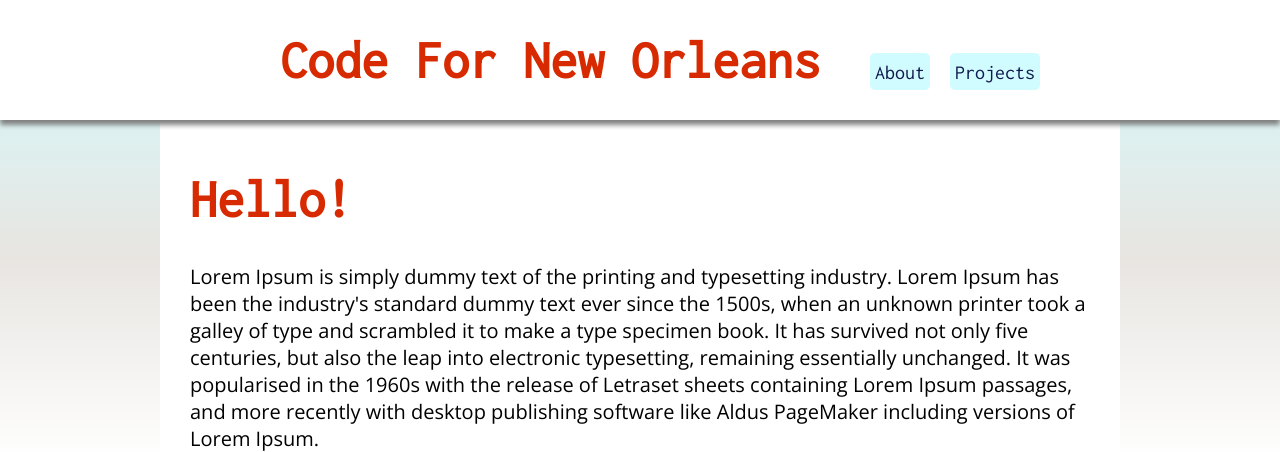
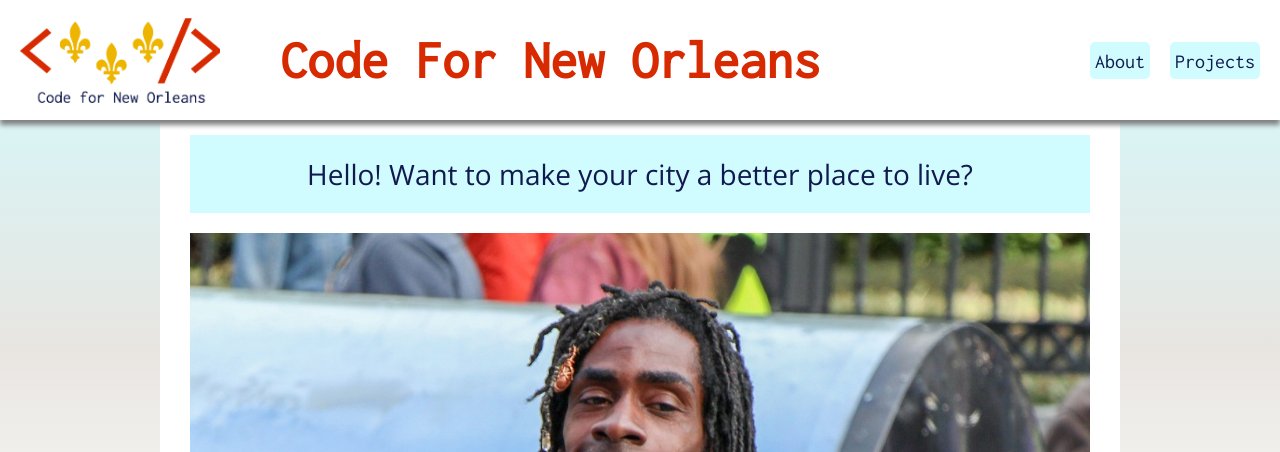
Before and after one commit to codefornola/codefornola.github.io, a Jekyll site: the page built from index.html, in a window 1280 px wide. Shown: the top 452 px of the page. Built offline with Jekyll 4.4.1, drawn with Linux system fonts in a browser that asks for light colours; some of the changed text lies outside the part shown; grey boxes are pictures that could not be loaded.

```diff
--- a/css/main.css
+++ b/css/main.css
@@ -51,6 +51,7 @@ body {
   font-family: var(--sans);
   font-size: 20px;
   margin: 0;
+  z-index: 0;
 }
 header {
   background-color: white;
@@ -67,7 +68,7 @@ header {
   align-content: space-between;
 }
 .logo {
-  background-image: url('/img/cfno-logo.png');
+  background-image: url('/img/logo/cfno-logo.png');
   background-size: cover;
   min-width: 200px;
   min-height: 85px;
@@ -118,16 +119,32 @@ h6 {
 }
 .content {
   background-color: white;
-  z-index: 0;
+  z-index: -1;
   max-width: 900px;
   min-height: calc(100vh - 10px);
   margin: 0 auto;
   padding: 135px 30px 5px 30px;
 }
+img {
+  max-width: 900px;
+}
+.under {
+  z-index: 0;
+}
+.over {
+  z-index: 2;
+}
+.center {
+  text-align: center;
+}
 
 nav {
   flex-direction: row;
-  align-self: flex-end;
+  align-self: center;
+}
+header > nav {
+  right: 10px;
+  position: absolute;
 }
 nav > ul {
   display: flex;
@@ -159,7 +176,7 @@ nav > ul > li > a:active {
 .display-example, .person {
   display: flex;
   flex-direction: row;
-  align-items: center;
+  align-items: flex-start;
   justify-content: space-between;
   border-top: 1px solid var(--brand-gold);
   padding: 10px 0;
@@ -184,9 +201,11 @@ nav > ul > li > a:active {
   padding-left: 0;
 }
 .person-photo img {
-  width: 150px;
-  height: 150px;
-  border-radius: 50%;
+  width: 200px;
+  height: 200px;
+  border: 0;
+  box-shadow: 2px 3px rgba(200, 200, 200, 0.6);
+  transform: rotate(-10deg);
 }
 .display-example-wide,
 .person-details {
--- a/index.html
+++ b/index.html
@@ -1,15 +1,20 @@
 ---
 layout: code_for_new_orleans
+images:
+  - /img/bayou-439881_1280.jpg
+  - /img/french-quarter-557458_1280.jpg
+  - /img/lafittes-blacksmith-shop-404201_1280.jpg
+  - /img/mississippi-112000_1280.jpg
+  - /img/people-2606446_1280.jpg
+  - /img/tram-1630080_1280.jpg
+  - /img/usa-1644525_1280.jpg
 ---
+<div class="highlight center over">Hello! Want to make your city a better place to live?</div>
 
-<h1>Hello!</h1>
+<img class="under" src="{{ page.images | sample }}" />
 
-<p>
-  Lorem Ipsum is simply dummy text of the printing and typesetting industry. Lorem Ipsum has been the industry's standard dummy text ever since the 1500s, when an unknown printer took a galley of type and scrambled it to make a type specimen book. It has survived not only five centuries, but also the leap into electronic typesetting, remaining essentially unchanged. It was popularised in the 1960s with the release of Letraset sheets containing Lorem Ipsum passages, and more recently with desktop publishing software like Aldus PageMaker including versions of Lorem Ipsum.
-</p>
-
-<img src='https://www.aspca.org/sites/default/files/cat-care_cat-nutrition-tips_overweight_body4_left.jpg'>
-
-<p>
-  It is a long established fact that a reader will be distracted by the readable content of a page when looking at its layout. The point of using Lorem Ipsum is that it has a more-or-less normal distribution of letters, as opposed to using 'Content here, content here', making it look like readable English. Many desktop publishing packages and web page editors now use Lorem Ipsum as their default model text, and a search for 'lorem ipsum' will uncover many web sites still in their infancy. Various versions have evolved over the years, sometimes by accident, sometimes on purpose (injected humour and the like).
-</p>
+<div class="over">
+  <p>Code for New Orleans is a group of local volunteers doing just that. Join us in creating awareness of what our city provides for us and in creating new and creative solutions to problems we find.</p>
+  <p>We hope to work with you on a project soon. <a href="/pages/projects">Find a project and get started now!</a></p>
+  <div class='social-links' />
+</div>
```
Also changed, not shown: pages/about.md (+35 -35 lines), pages/projects/index.md (+1 -1 lines).
